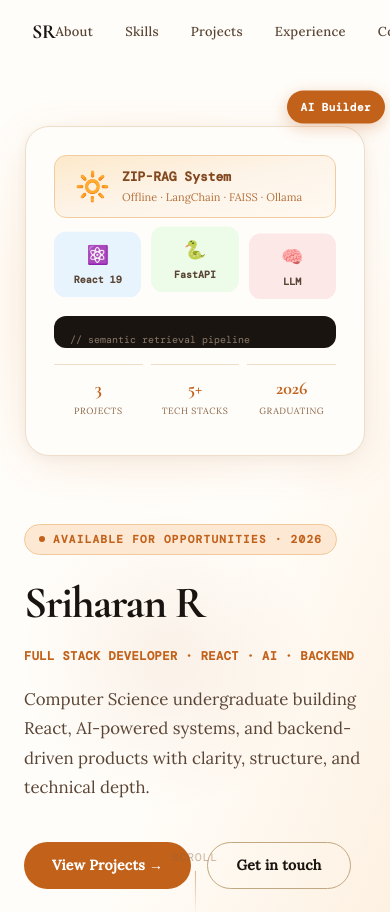
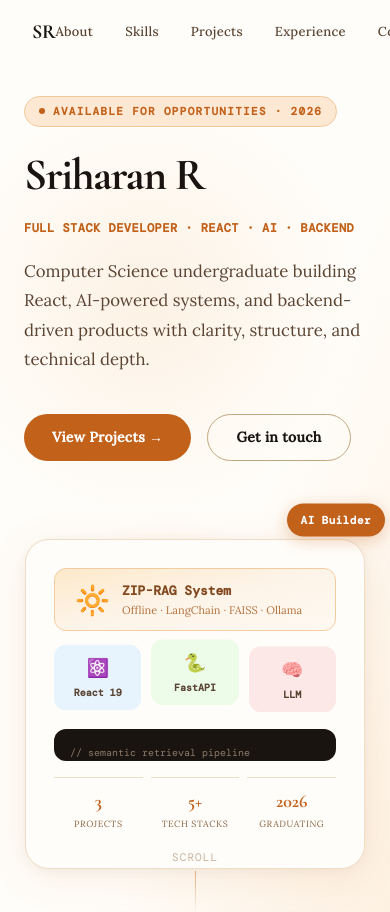
Before and after one commit to sriharan1929/Portfolio, a React app: page / in a window 390 px wide. Shown: the top 912 px of the page. Built offline with nearby package versions, Linux system fonts and the light colour scheme; the HTML template or start-up script is replaced by a standard one.

Commit message:
fix: change hero layout order on mobile

```diff
--- a/src/components/sections/Hero.tsx
+++ b/src/components/sections/Hero.tsx
@@ -15,7 +15,7 @@ export const Hero = () => {
       <div className="absolute top-[10%] right-[8%] w-[420px] h-[420px] rounded-full bg-[radial-gradient(circle,rgba(237,160,80,0.12)_0%,transparent_70%)] pointer-events-none" />
       <div className="absolute bottom-[15%] left-[5%] w-[300px] h-[300px] rounded-full bg-[radial-gradient(circle,rgba(194,97,26,0.08)_0%,transparent_70%)] pointer-events-none" />
 
-      <div className="max-w-[1100px] mx-auto w-full flex flex-col-reverse lg:grid lg:grid-cols-2 gap-12 lg:gap-16 items-center pt-24 lg:pt-16 pb-16 lg:pb-0">
+      <div className="max-w-[1100px] mx-auto w-full flex flex-col lg:grid lg:grid-cols-2 gap-12 lg:gap-16 items-center pt-24 lg:pt-16 pb-16 lg:pb-0">
         {/* Left – Text */}
         <div>
           <div className={`transition-all duration-700 ease-in-out delay-100 ${mounted ? "opacity-100 translate-y-0" : "opacity-0 translate-y-5"}`}>
```
